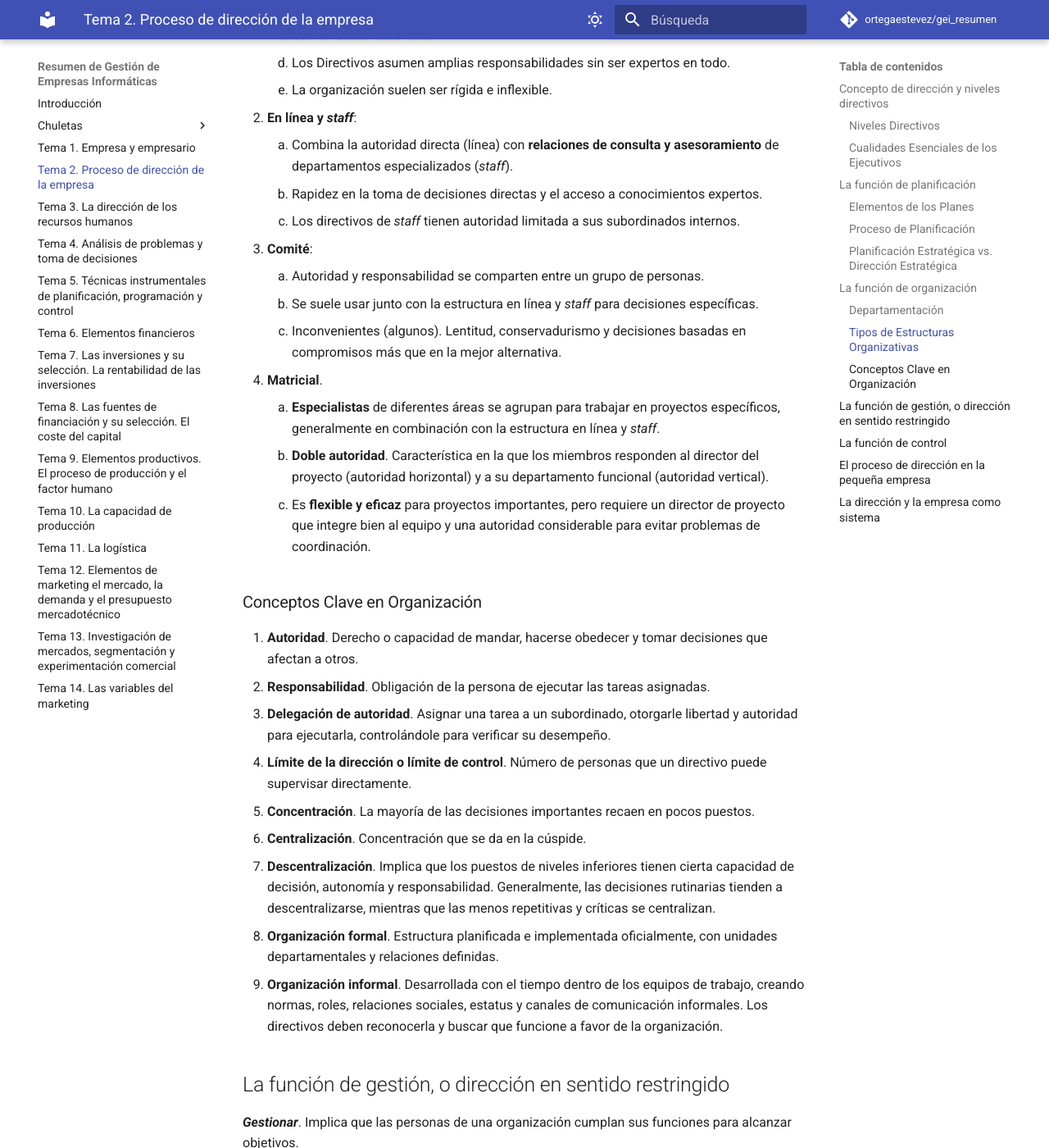
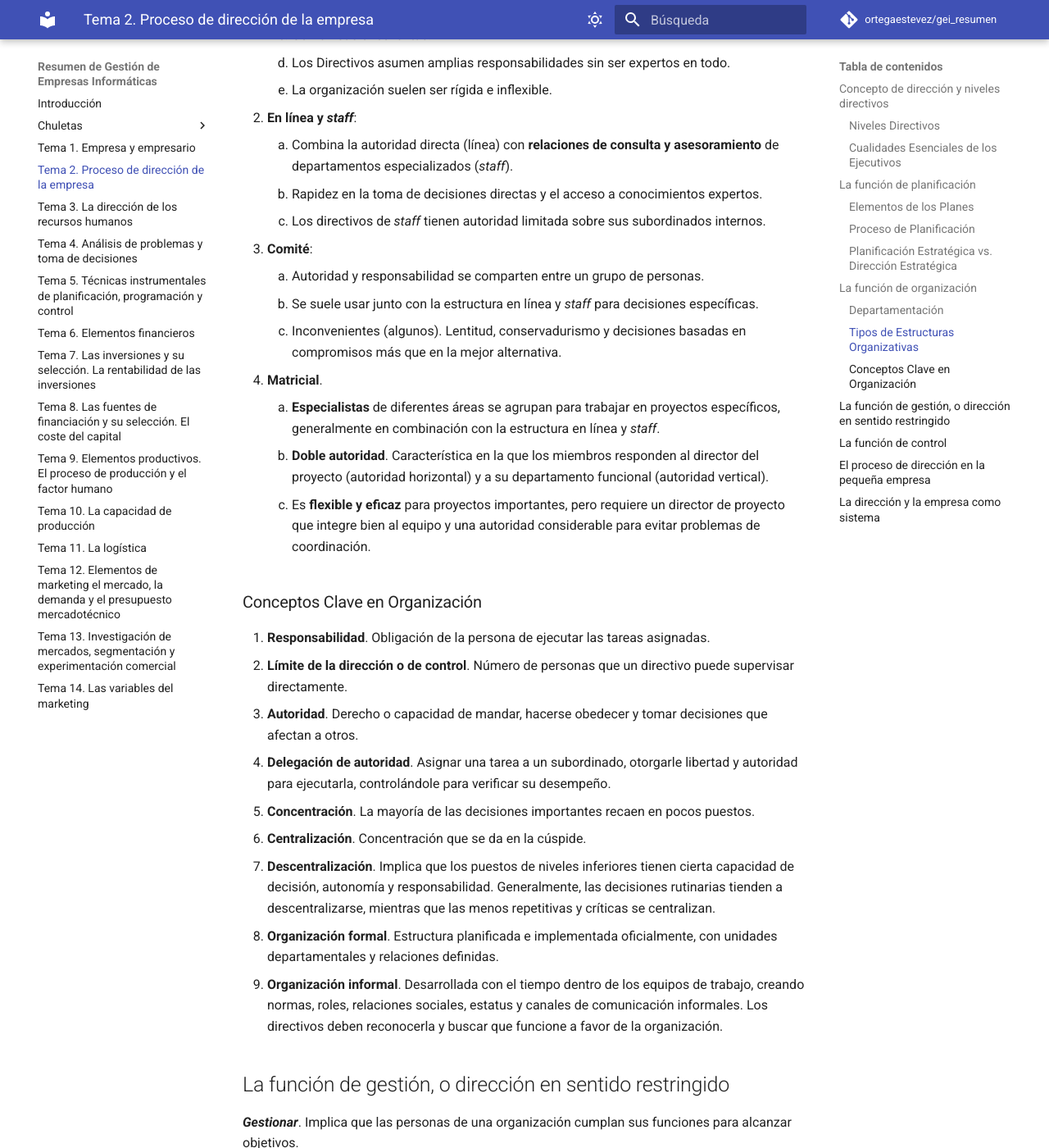
Before and after one commit to ortegaestevez/gei_resumen, an MkDocs documentation site: the page built from docs/tema_02.md, in a window 1280 px wide and 1400 px high, scrolled down 4280 px. Shown: the whole window at 82% size. Built offline with MkDocs 1.6.1 and Material for MkDocs 9.7.7, drawn with Linux system fonts in a browser that asks for light colours; comment, search, counter and statistics services are not loaded; some of the changed text lies outside the part shown.

Commit message:
Updated chapter 02

```diff
--- a/docs/tema_02.md
+++ b/docs/tema_02.md
@@ -124,7 +124,7 @@ Las estructuras organizativas definen cómo se distribuyen la autoridad y las re
 2. **En línea y *staff***:
     1. Combina la autoridad directa (línea) con **relaciones de consulta y asesoramiento** de departamentos especializados (*staff*).
     2. Rapidez en la toma de decisiones directas y el acceso a conocimientos expertos.
-    3. Los directivos de *staff* tienen autoridad limitada a sus subordinados internos.
+    3. Los directivos de *staff* tienen autoridad limitada sobre sus subordinados internos.
 3. **Comité**:
     1. Autoridad y responsabilidad se comparten entre un grupo de personas.
     2. Se suele usar junto con la estructura en línea y *staff* para decisiones específicas.
@@ -136,10 +136,10 @@ Las estructuras organizativas definen cómo se distribuyen la autoridad y las re
 
 ### Conceptos Clave en Organización
 
-1. **Autoridad**. Derecho o capacidad de mandar, hacerse obedecer y tomar decisiones que afectan a otros.
-2. **Responsabilidad**. Obligación de la persona de ejecutar las tareas asignadas.
-3. **Delegación de autoridad**. Asignar una tarea a un subordinado, otorgarle libertad y autoridad para ejecutarla, controlándole para verificar su desempeño.
-4. **Límite de la dirección o límite de control**. Número de personas que un directivo puede supervisar directamente.
+1. **Responsabilidad**. Obligación de la persona de ejecutar las tareas asignadas.
+2. **Límite de la dirección o de control**. Número de personas que un directivo puede supervisar directamente.
+3. **Autoridad**. Derecho o capacidad de mandar, hacerse obedecer y tomar decisiones que afectan a otros.
+4. **Delegación de autoridad**. Asignar una tarea a un subordinado, otorgarle libertad y autoridad para ejecutarla, controlándole para verificar su desempeño.
 5. **Concentración**. La mayoría de las decisiones importantes recaen en pocos puestos.
 6. **Centralización**. Concentración que se da en la cúspide.
 7. **Descentralización**. Implica que los puestos de niveles inferiores tienen cierta capacidad de decisión, autonomía y responsabilidad. Generalmente, las decisiones rutinarias tienden a descentralizarse, mientras que las menos repetitivas y críticas se centralizan.
```
Also changed, not shown: other parts of docs/tema_02.md (+1 -1 lines).
